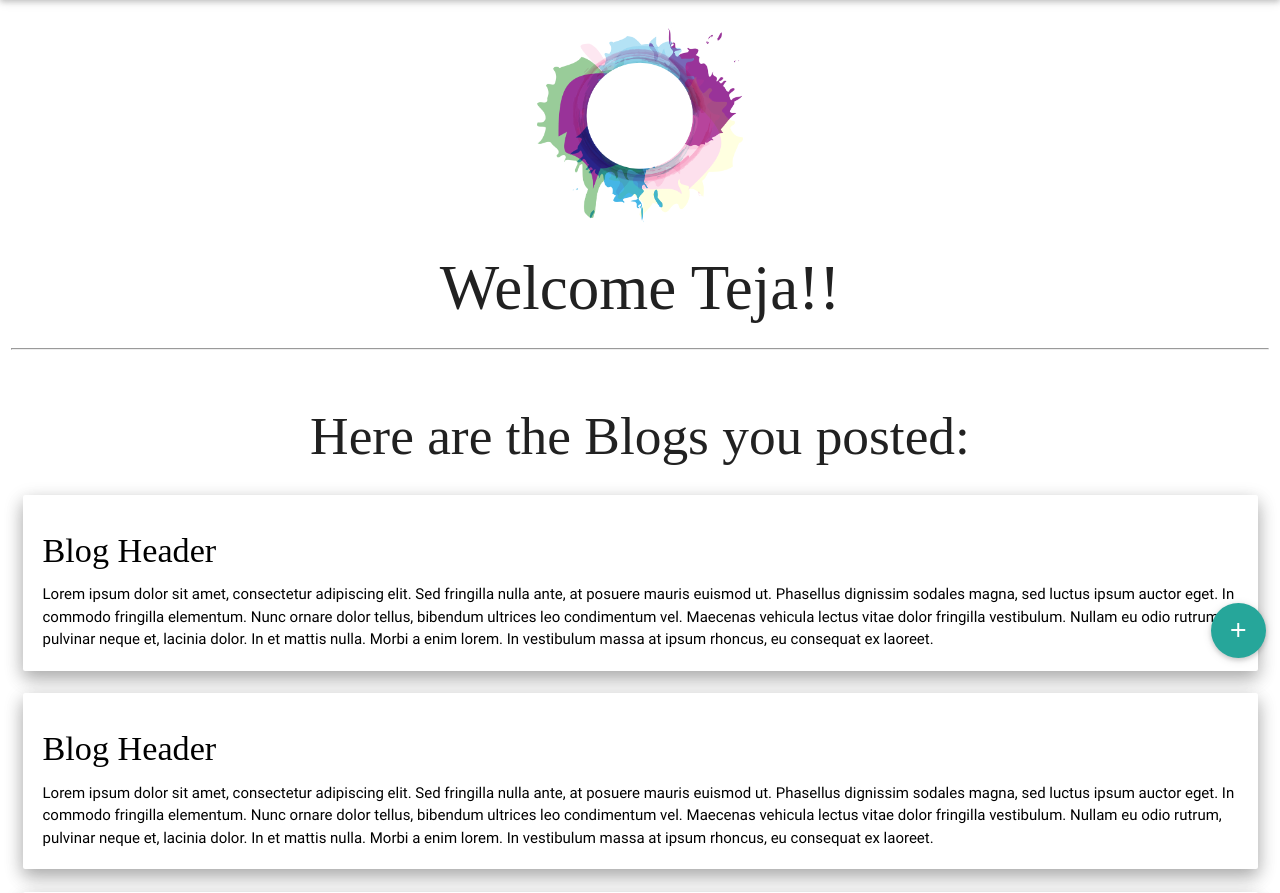
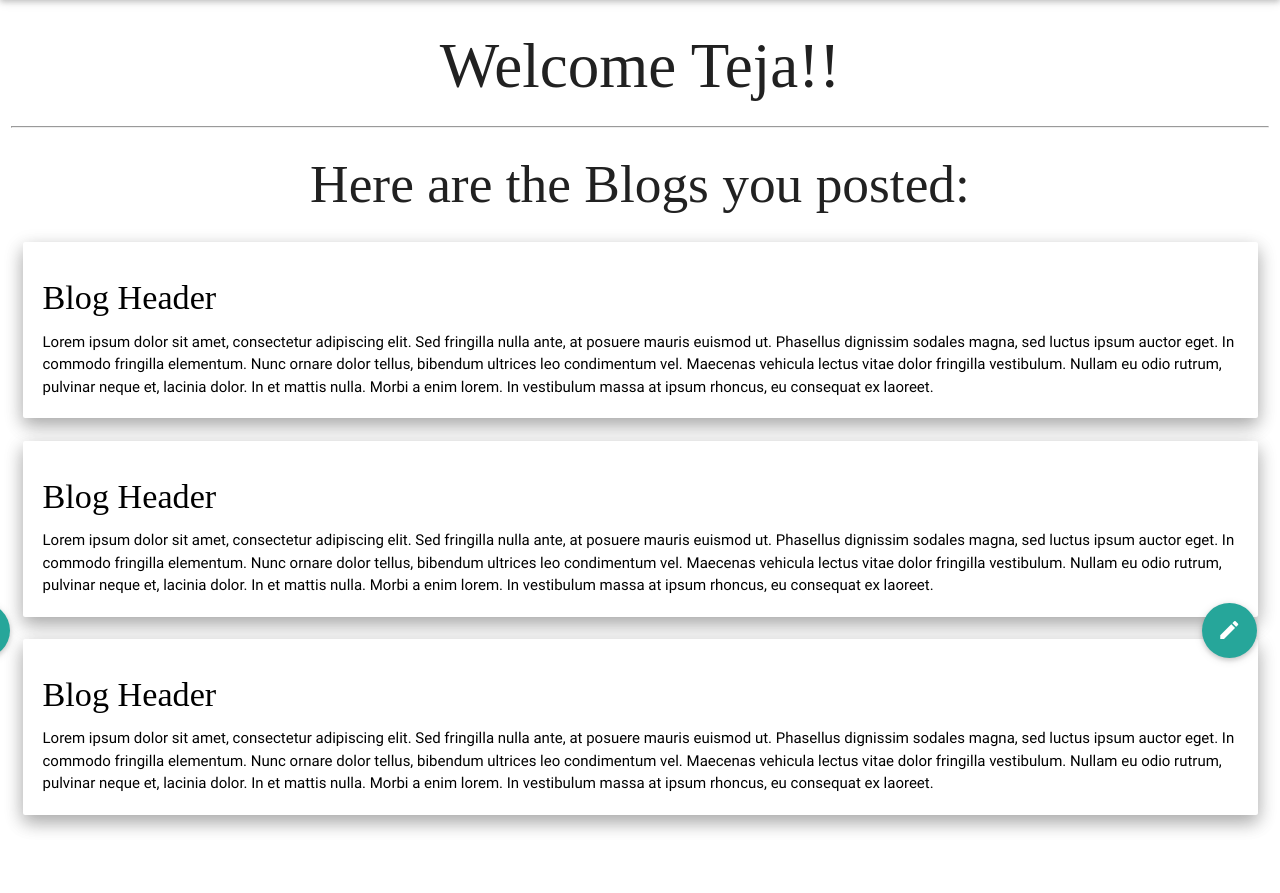
Before and after one commit to CodeWithSudhakar/Websectra, a Flask app: page /home in a window 1280 px wide. Shown: the part 128-1021 px from the top of the page. After the commit the page ends 998 px from the top, so only its background shows below. Run offline with Flask 2, Linux system fonts and the light colour scheme.

Commit message:
Edit Profile Options added

```diff
--- a/templates/home.html
+++ b/templates/home.html
@@ -7,13 +7,13 @@
 </head>
 
 <!--Initialising css folders-->
-<link rel="stylesheet" href="/static/css/extra.css">
-<link rel="stylesheet" href="/static/css/materialize.min.css">
+<link rel="stylesheet" href="css/extra.css">
+<link rel="stylesheet" href="css/materialize.min.css">
 
 <!--Initialising javascript folders-->
-<script type="text/javascript" src="/static/js/jquery-2.1.1.min.js"></script>
-<script src="/static/js/materialize.min.1.js"></script>
-<script src="/static/js/extra.js"></script>
+<script type="text/javascript" src="js/jquery-2.1.1.min.js"></script>
+<script src="js/materialize.min.1.js"></script>
+<script src="js/extra.js"></script>
 
 <!--Initialising icon font-->
 <link href="http://fonts.googleapis.com/icon?family=Material+Icons" rel="stylesheet">
@@ -56,11 +56,8 @@
 	<div  id="profile" class="col s12">
 		<div class="row">
 			<div class="center">
-				<br>
-				<img class="" src="/static/circle.png" style="height:200">
 				<h1>Welcome Teja!!</h1>
 				<hr>
-				<br>
 			</div>
 
 			<h2 align="center">Here are the Blogs you posted:</h2>
@@ -99,14 +96,23 @@
 		</div>
 
 <!--Floating Button for Adding Blog begins-->
-		<div class="fixed-action-btn  modal-trigger tooltipped" data-position="left" data-delay="50" data-tooltip="Add Blog"  href="#addblog" style="bottom: 14px; right: 14px;">
+		<div class="fixed-action-btn modal-trigger tooltipped" data-position="right" data-delay="50" data-tooltip="Add Blog"  href="#addblog" style="bottom: 14px; right: 1270px">
 			<a class="btn-floating btn-large ">
 				<i class="large material-icons">add</i>
 			</a>
 		</div>
+		<div class="fixed-action-btn" style="bottom: 14px; ">
+			<a class="btn-floating btn-large ">
+				<i class="large material-icons">edit</i>
+			</a>
+			<ul>
+				<li><a class="btn-floating blue tooltipped modal-trigger" data-position="left" data-delay="50" data-tooltip="Edit Password" href="#editpwd"><i class="large mdi-editor-insert-chart"></i></a></li>
+				<li><a class="btn-floating yellow darken-1 tooltipped modal-trigger" data-position="left" data-delay="50" data-tooltip="Edit Profile" href="#editprofile"><i class="large mdi-editor-format-quote"></i></a></li>
+			</ul>
+		</div>
 <!--Floating Button for Adding Blog ends-->
 
-<!--Modal definition for Adding Blog begins-->
+<!--Modal definition for Floating Buttons begins-->
 		<div id="addblog" class="modal">
 			<div class="modal-content center black-text">
 				<h2>Add Blog</h2>
@@ -137,7 +143,55 @@
 				</form>
 			</div>
 		</div>
-<!--Modal definition for Adding Blog ends-->
+
+		<div id="editprofile" class="modal">
+			<div class="modal-content center black-text">
+				<h2>Edit Profile</h2>
+				<form method="post" action="&lt;?php echo $current_file;?&gt;">
+					<div class="row">
+						<div class="input-field col s10 offset-s1">
+							<input type="text" id="name" name="name" class="validate" >
+							<label for="naame">Enter New Name</label>
+						</div>
+					</div>
+					<br>
+					<div class="row">
+						<button class="btn large waves-effect waves-light col s2 offset-s5" type="submit" name="action">Submit
+						<i class="mdi-content-send right"></i>
+						</button>
+					</div>
+				</form>
+			</div>
+		</div>
+
+		<div id="editpwd" class="modal">
+			<div class="modal-content center black-text">
+				<h2>Edit Password</h2>
+				<form class="col s12" autocomplete="off">
+					<div class="row">
+						<div class="input-field col s10 offset-s1">
+							<input type="text" id="rn" name="rn" class="validate" >
+							<label for="rn">Enter Old Password</label>
+						</div>
+						<div class="input-field col s10 offset-s1">
+							<input type="text" id="id" name="id" class="validate" >
+							<label for="id">Enter New Password</label>
+						</div>
+						<div class="input-field col s10 offset-s1">
+							<input type="password" id="pw" name="pw" class="validate" >
+							<label for="pw">Confirm New Password</label>
+						</div>
+					</div>
+					<br>
+					<div class="row">
+						<button class="btn large waves-effect waves-light col offset-s5" style="margin-top:3%" type="submit" name="action">Submit
+						<i class="mdi-content-send right"></i>
+						</button>
+					</div>
+				</form>
+			</div>
+		</div>
+<!--Modal definition for Floating Buttons ends-->
 
 	</div>
 <!--Body for PROFILE Tab ends-->
```
Also changed, not shown: other parts of templates/home.html (+1 -1 lines).
